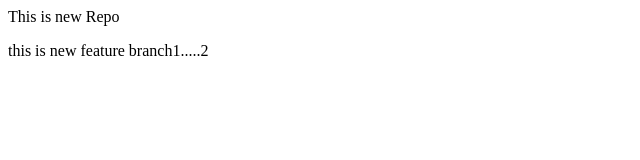
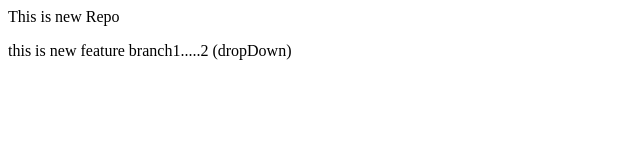
Before and after one commit to Sanket8780/LocalRepo, a plain HTML site: page index.html in a window 1280 px wide. Shown: the full height of the page, 0-640 px from the left. Drawn offline with Linux system fonts and the light colour scheme.

Commit message:
dropDownButton

```diff
--- a/index.html
+++ b/index.html
@@ -1,2 +1,2 @@
 <p>This is new Repo</p>
-<p>this is new feature branch1.....2</p>
+<p>this is new feature branch1.....2 (dropDown)</p>
```
